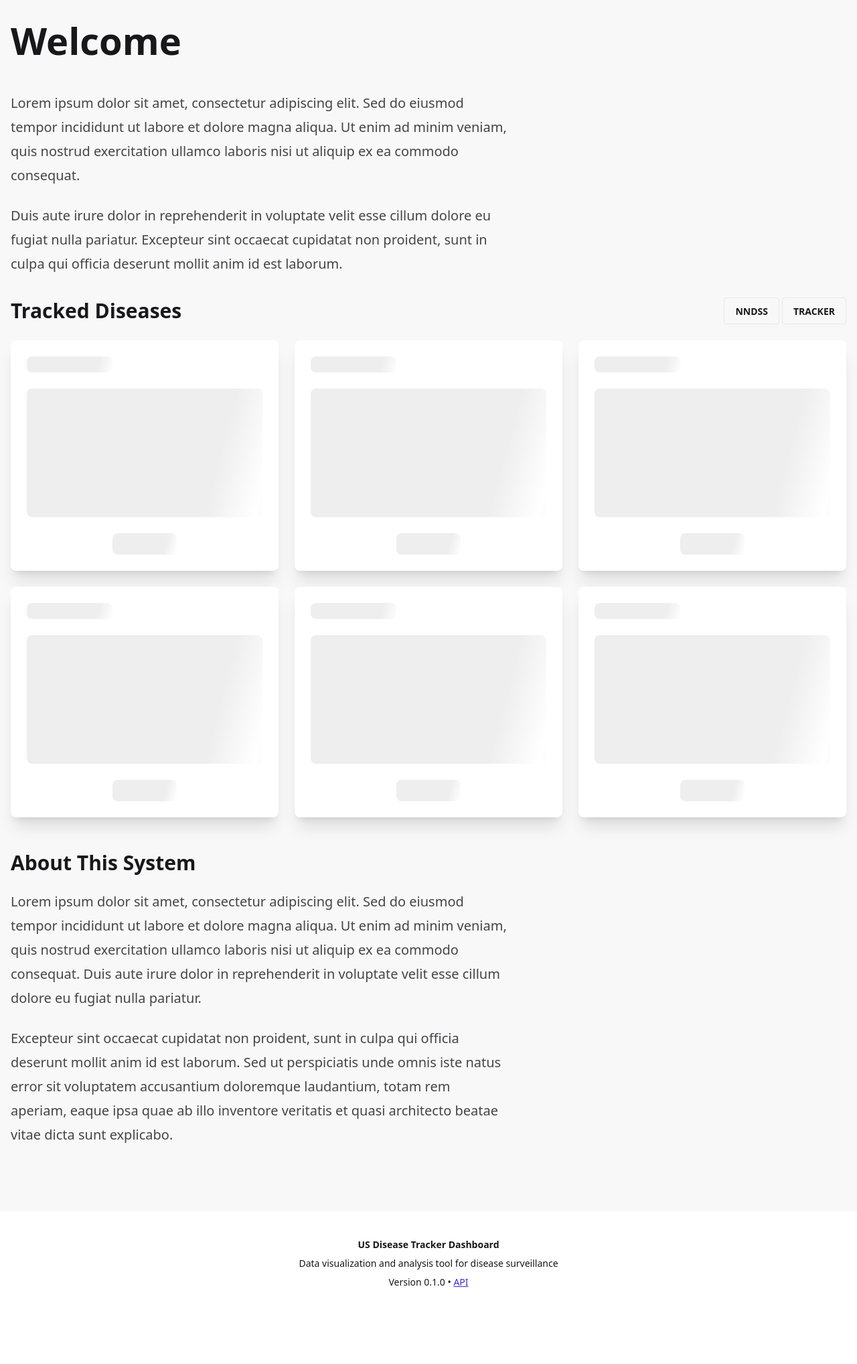
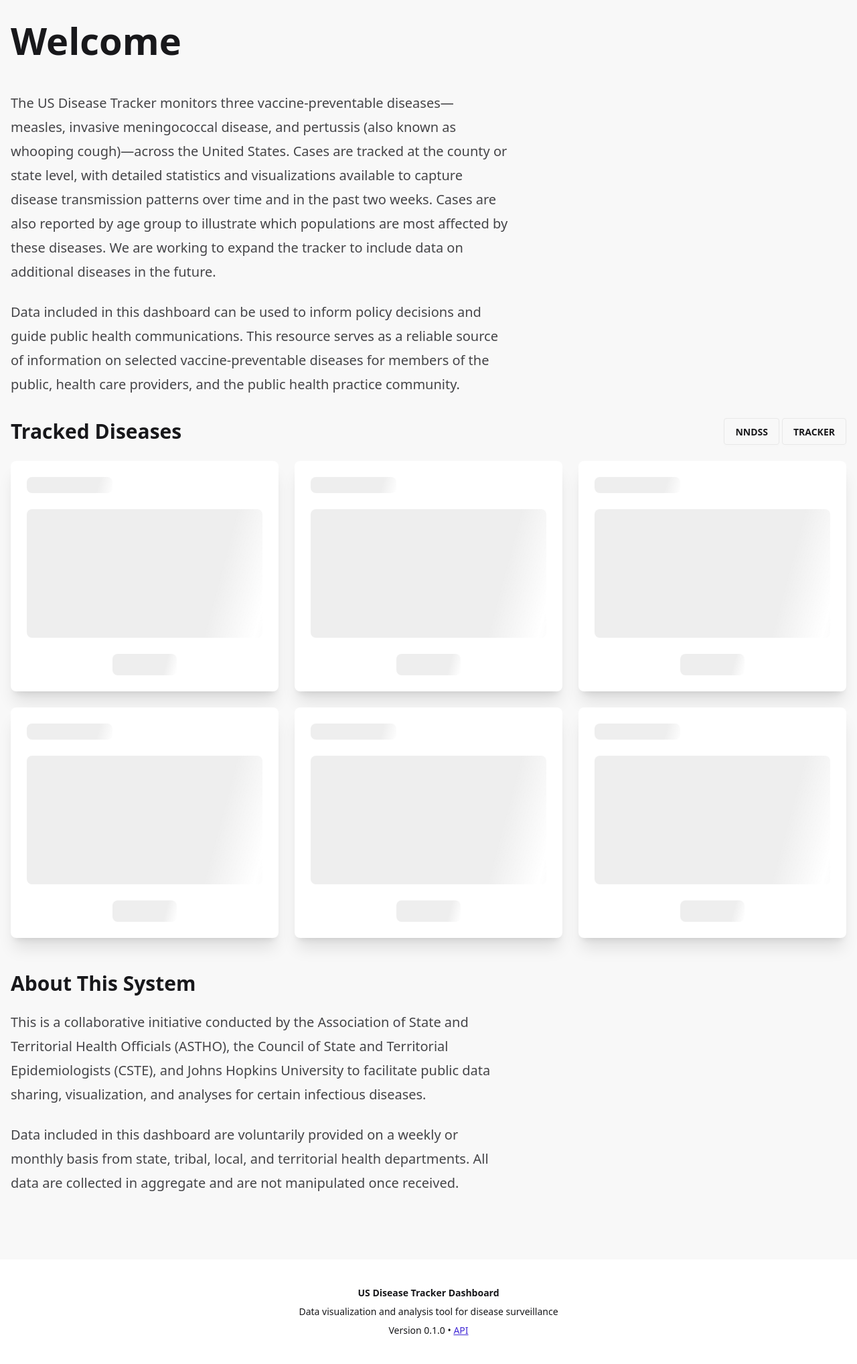
Before and after one commit to JH-DSAI/diseases, a FastAPI app: page / in a window 1280 px wide. Shown: the part 64-2100 px from the top of the page at 67% size. Before the commit the page ends 1985 px from the top, so only its background shows below. Run offline with FastAPI, Linux system fonts and the light colour scheme; style sheets or scripts are compiled from the project's sources; some libraries are stand-ins or nearby versions.

Commit message:
update copy

```diff
--- a/app/templates/index.html
+++ b/app/templates/index.html
@@ -5,14 +5,10 @@
 <article class="prose lg:prose-xl mb-8">
     <h1>Welcome</h1>
     <p>
-        Lorem ipsum dolor sit amet, consectetur adipiscing elit. Sed do eiusmod tempor
-        incididunt ut labore et dolore magna aliqua. Ut enim ad minim veniam, quis nostrud
-        exercitation ullamco laboris nisi ut aliquip ex ea commodo consequat.
+        The US Disease Tracker monitors three vaccine-preventable diseases—measles, invasive meningococcal disease, and pertussis (also known as whooping cough)—across the United States. Cases are tracked at the county or state level, with detailed statistics and visualizations available to capture disease transmission patterns over time and in the past two weeks. Cases are also reported by age group to illustrate which populations are most affected by these diseases. We are working to expand the tracker to include data on additional diseases in the future.
     </p>
     <p>
-        Duis aute irure dolor in reprehenderit in voluptate velit esse cillum dolore eu
-        fugiat nulla pariatur. Excepteur sint occaecat cupidatat non proident, sunt in
-        culpa qui officia deserunt mollit anim id est laborum.
+        Data included in this dashboard can be used to inform policy decisions and guide public health communications. This resource serves as a reliable source of information on selected vaccine-preventable diseases for members of the public, health care providers, and the public health practice community.
     </p>
 </article>
 
@@ -66,17 +62,10 @@
 <div class="mt-12 prose lg:prose-xl">
     <h3>About This System</h3>
     <p>
-        Lorem ipsum dolor sit amet, consectetur adipiscing elit. Sed do eiusmod tempor
-        incididunt ut labore et dolore magna aliqua. Ut enim ad minim veniam, quis nostrud
-        exercitation ullamco laboris nisi ut aliquip ex ea commodo consequat. Duis aute
-        irure dolor in reprehenderit in voluptate velit esse cillum dolore eu fugiat nulla
-        pariatur.
+        This is a collaborative initiative conducted by the Association of State and Territorial Health Officials (ASTHO), the Council of State and Territorial Epidemiologists (CSTE), and Johns Hopkins University to facilitate public data sharing, visualization, and analyses for certain infectious diseases.
     </p>
     <p>
-        Excepteur sint occaecat cupidatat non proident, sunt in culpa qui officia deserunt
-        mollit anim id est laborum. Sed ut perspiciatis unde omnis iste natus error sit
-        voluptatem accusantium doloremque laudantium, totam rem aperiam, eaque ipsa quae ab
-        illo inventore veritatis et quasi architecto beatae vitae dicta sunt explicabo.
+        Data included in this dashboard are voluntarily provided on a weekly or monthly basis from state, tribal, local, and territorial health departments. All data are collected in aggregate and are not manipulated once received.
     </p>
 </div>
 {% endblock %}
```
